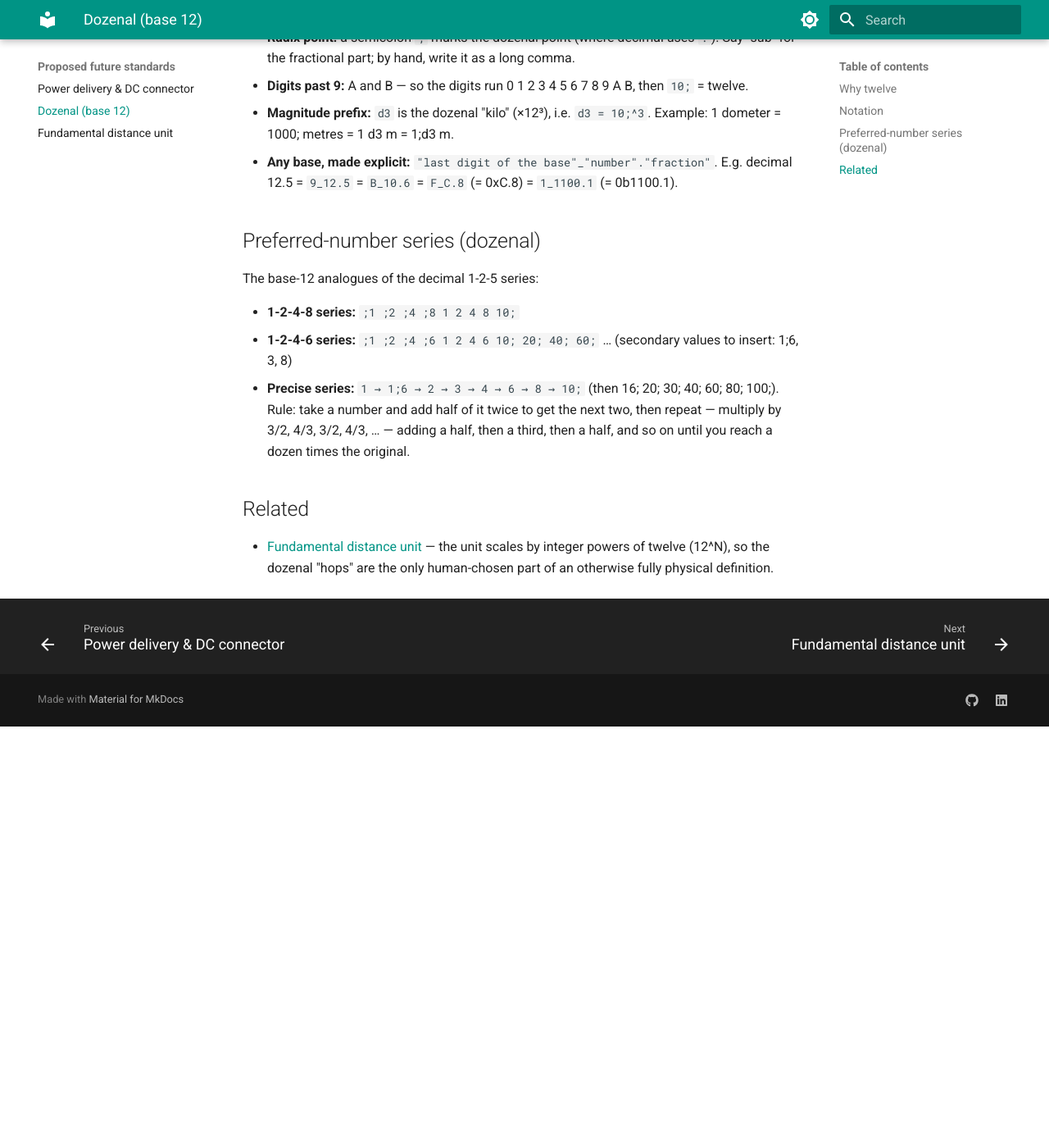
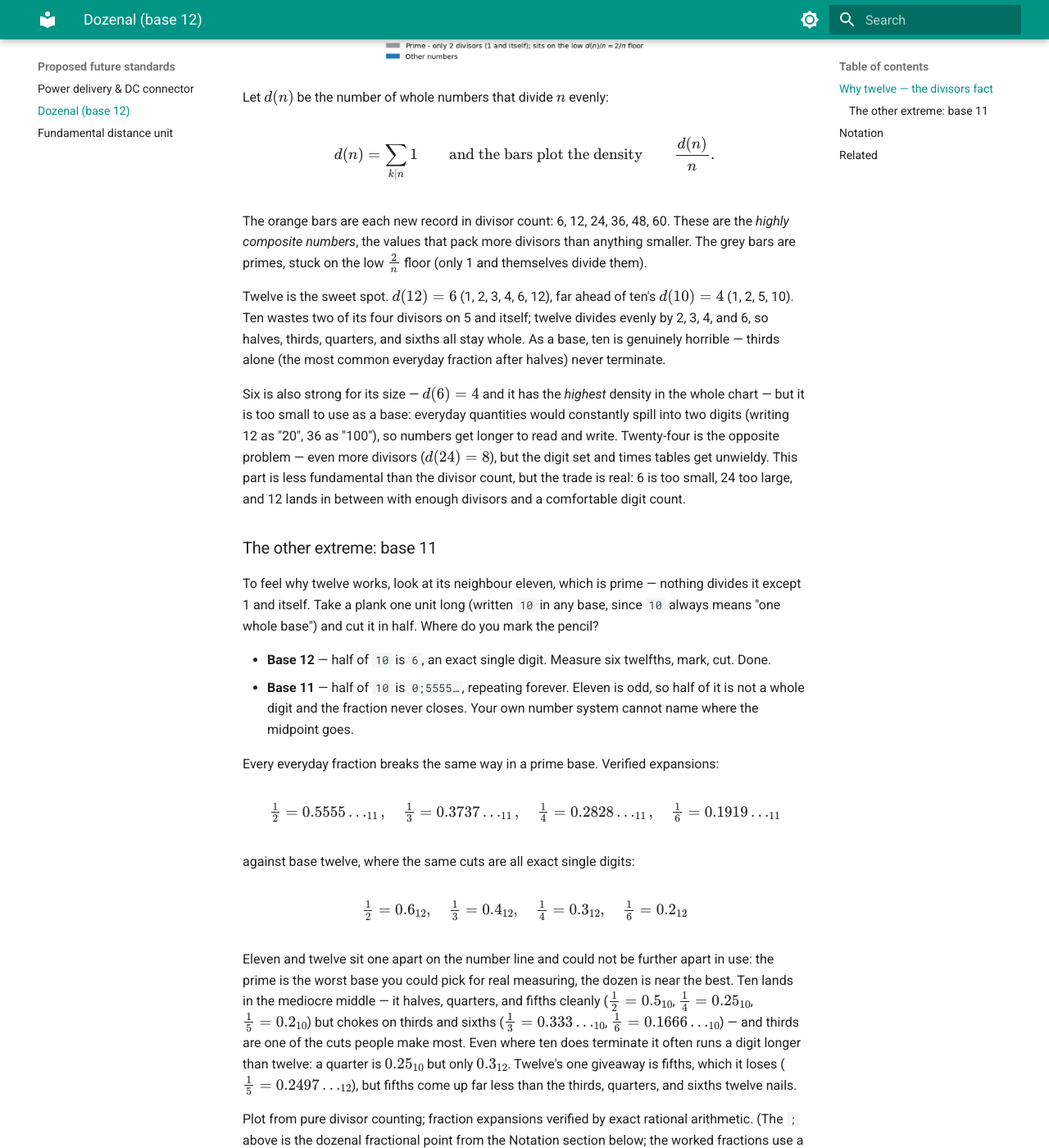
Before and after one commit to rubenayla/notes, an MkDocs documentation site: the page built from docs/ideas/dozenal.md, in a window 1280 px wide and 1400 px high, scrolled down 689 px. Shown: the whole window at 82% size. Built offline with MkDocs 1.6.1 and Material for MkDocs 9.7.7, drawn with Linux system fonts in a browser that asks for light colours; before the commit the page ends 1575 px from its top, so only the background shows below that; some of the changed text lies outside the part shown.

Commit message:
Dozenal page: use the author's prepared content (divisor argument, base-11, plot); drop redundant tentative banners

```diff
--- a/docs/ideas/dozenal.md
+++ b/docs/ideas/dozenal.md
@@ -1,33 +1,55 @@
 # Dozenal (base 12)
 
-> **Proposed / tentative.** Base 12 isn't in use anywhere yet — this is an argued preference for what a number base *should* be, not a current convention.
+Decimal (base 10) is an accident of anatomy — we have ten fingers. Base 12 is the better choice on its own merits, and it's the base the [fundamental distance unit](fundamental-distance-unit.md) is built on.
 
-Decimal (base 10) is an accident of anatomy: we have ten fingers. Base 12 is the better choice on its own merits, and it's the base the [fundamental distance unit](fundamental-distance-unit.md) is built on.
+Main project repo: [github.com/rubenayla/basekit](https://github.com/rubenayla/basekit) — dozenal research, notation, references, and implementation notes.
 
-## Why twelve
+## Why twelve — the divisors fact
 
-12 is the smallest **highly composite** number — it divides evenly by 2, 3, 4, and 6. Base 10 divides only by 2 and 5. So in dozenal the everyday fractions terminate cleanly:
+![Divisor density d(n)/n for n = 5..60](divisors_density.png)
 
-- half = 0;6, third = 0;4, quarter = 0;3, sixth = 0;2 — all exact.
-- A third in decimal is 0.333… (never terminates); in dozenal it is exactly 0;4.
+Let $d(n)$ be the number of whole numbers that divide $n$ evenly:
 
-Thirds and quarters are the fractions people actually use — time, music, carpentry, cooking — so a base that renders them cleanly is genuinely more practical, not just prettier.
+$$d(n) = \sum_{k \mid n} 1 \qquad\text{and the bars plot the density}\qquad \frac{d(n)}{n}.$$
+
+The orange bars are each new record in divisor count: 6, 12, 24, 36, 48, 60. These are the *highly composite numbers*, the values that pack more divisors than anything smaller. The grey bars are primes, stuck on the low $\tfrac{2}{n}$ floor (only 1 and themselves divide them).
+
+Twelve is the sweet spot. $d(12) = 6$ (1, 2, 3, 4, 6, 12), far ahead of ten's $d(10) = 4$ (1, 2, 5, 10). Ten wastes two of its four divisors on 5 and itself; twelve divides evenly by 2, 3, 4, and 6, so halves, thirds, quarters, and sixths all stay whole. As a base, ten is genuinely horrible — thirds alone (the most common everyday fraction after halves) never terminate.
+
+Six is also strong for its size — $d(6) = 4$ and it has the *highest* density in the whole chart — but it is too small to use as a base: everyday quantities would constantly spill into two digits (writing 12 as "20", 36 as "100"), so numbers get longer to read and write. Twenty-four is the opposite problem — even more divisors ($d(24) = 8$), but the digit set and times tables get unwieldy. This part is less fundamental than the divisor count, but the trade is real: 6 is too small, 24 too large, and 12 lands in between with enough divisors and a comfortable digit count.
+
+### The other extreme: base 11
+
+To feel why twelve works, look at its neighbour eleven, which is prime — nothing divides it except 1 and itself. Take a plank one unit long (written `10` in any base, since `10` always means "one whole base") and cut it in half. Where do you mark the pencil?
+
+- **Base 12** — half of `10` is `6`, an exact single digit. Measure six twelfths, mark, cut. Done.
+- **Base 11** — half of `10` is `0;5555…`, repeating forever. Eleven is odd, so half of it is not a whole digit and the fraction never closes. Your own number system cannot name where the midpoint goes.
+
+Every everyday fraction breaks the same way in a prime base. Verified expansions:
+
+$$\tfrac{1}{2}=0.5555\ldots_{11},\quad \tfrac{1}{3}=0.3737\ldots_{11},\quad \tfrac{1}{4}=0.2828\ldots_{11},\quad \tfrac{1}{6}=0.1919\ldots_{11}$$
+
+against base twelve, where the same cuts are all exact single digits:
+
+$$\tfrac{1}{2}=0.6_{12},\quad \tfrac{1}{3}=0.4_{12},\quad \tfrac{1}{4}=0.3_{12},\quad \tfrac{1}{6}=0.2_{12}$$
+
+Eleven and twelve sit one apart on the number line and could not be further apart in use: the prime is the worst base you could pick for real measuring, the dozen is near the best. Ten lands in the mediocre middle — it halves, quarters, and fifths cleanly ($\tfrac{1}{2}=0.5_{10}$, $\tfrac{1}{4}=0.25_{10}$, $\tfrac{1}{5}=0.2_{10}$) but chokes on thirds and sixths ($\tfrac{1}{3}=0.333\ldots_{10}$, $\tfrac{1}{6}=0.1666\ldots_{10}$) — and thirds are one of the cuts people make most. Even where ten does terminate it often runs a digit longer than twelve: a quarter is $0.25_{10}$ but only $0.3_{12}$. Twelve's one giveaway is fifths, which it loses ($\tfrac{1}{5}=0.2497\ldots_{12}$), but fifths come up far less than the thirds, quarters, and sixths twelve nails.
+
+Plot from pure divisor counting; fraction expansions verified by exact rational arithmetic. (The `;` above is the dozenal fractional point from the Notation section below; the worked fractions use a plain `.` for legibility.)
 
 ## Notation
 
-- **Radix point:** a semicolon `;` marks the dozenal point (where decimal uses `.`). Say "sub" for the fractional part; by hand, write it as a long comma.
+- **Radix point:** a semicolon `;` marks the dozenal point and the fractional part (a long comma in handwriting); say "sub" for the fractional part.
 - **Digits past 9:** A and B — so the digits run 0 1 2 3 4 5 6 7 8 9 A B, then `10;` = twelve.
-- **Magnitude prefix:** `d3` is the dozenal "kilo" (×12³), i.e. `d3 = 10;^3`. Example: 1 dometer = 1000; metres = 1 d3 m = 1;d3 m.
+- **Magnitude prefix:** `d3` is the kilo-equivalent (×12³), i.e. `d3 = 10;^3`. Example: 1 dometer = 1000; metres = 1 d3 m = 1;d3 m.
 - **Any base, made explicit:** `"last digit of the base"_"number"."fraction"`. E.g. decimal 12.5 = `9_12.5` = `B_10.6` = `F_C.8` (= 0xC.8) = `1_1100.1` (= 0b1100.1).
 
-## Preferred-number series (dozenal)
-
-The base-12 analogues of the decimal 1-2-5 series:
+Preferred-number series, the base-12 analogues of the decimal 1-2-5 series:
 
 - **1-2-4-8 series:** `;1 ;2 ;4 ;8 1 2 4 8 10;`
-- **1-2-4-6 series:** `;1 ;2 ;4 ;6 1 2 4 6 10; 20; 40; 60;` … (secondary values to insert: 1;6, 3, 8)
-- **Precise series:** `1 → 1;6 → 2 → 3 → 4 → 6 → 8 → 10;` (then 16; 20; 30; 40; 60; 80; 100;). Rule: take a number and add half of it twice to get the next two, then repeat — multiply by 3/2, 4/3, 3/2, 4/3, … — adding a half, then a third, then a half, and so on until you reach a dozen times the original.
+- **1-2-4-6 series:** `;1 ;2 ;4 ;6 1 2 4 6 10; 20; 40; 60;` … (secondary values to insert: `1;6`, `3`, `8`)
+- **Precise series:** `1 → 1;6 → 2 → 3 → 4 → 6 → 8 → 10;` (then 16; 20; 30; 40; 60; 80; 100;). Rule: take a number and add half of it twice to get the next two, then repeat — multiply by 3/2, 4/3, 3/2, 4/3, … — until you reach a dozen times the original.
 
 ## Related
 
-- [Fundamental distance unit](fundamental-distance-unit.md) — the unit scales by integer powers of twelve (12^N), so the dozenal "hops" are the only human-chosen part of an otherwise fully physical definition.
+- [Fundamental distance unit](fundamental-distance-unit.md) — built on base 12: the unit scales by integer powers of twelve (12^N), so the dozenal "hops" are the only human-chosen part of an otherwise fully physical definition.
```
Also changed, not shown: .agents/error-log.md (+7 -1 lines), docs/ideas/fundamental-distance-unit.md (+0 -2 lines), docs/ideas/power-delivery-dc-connector.md (+0 -2 lines), docs/ideas/divisors_density.png (added).
